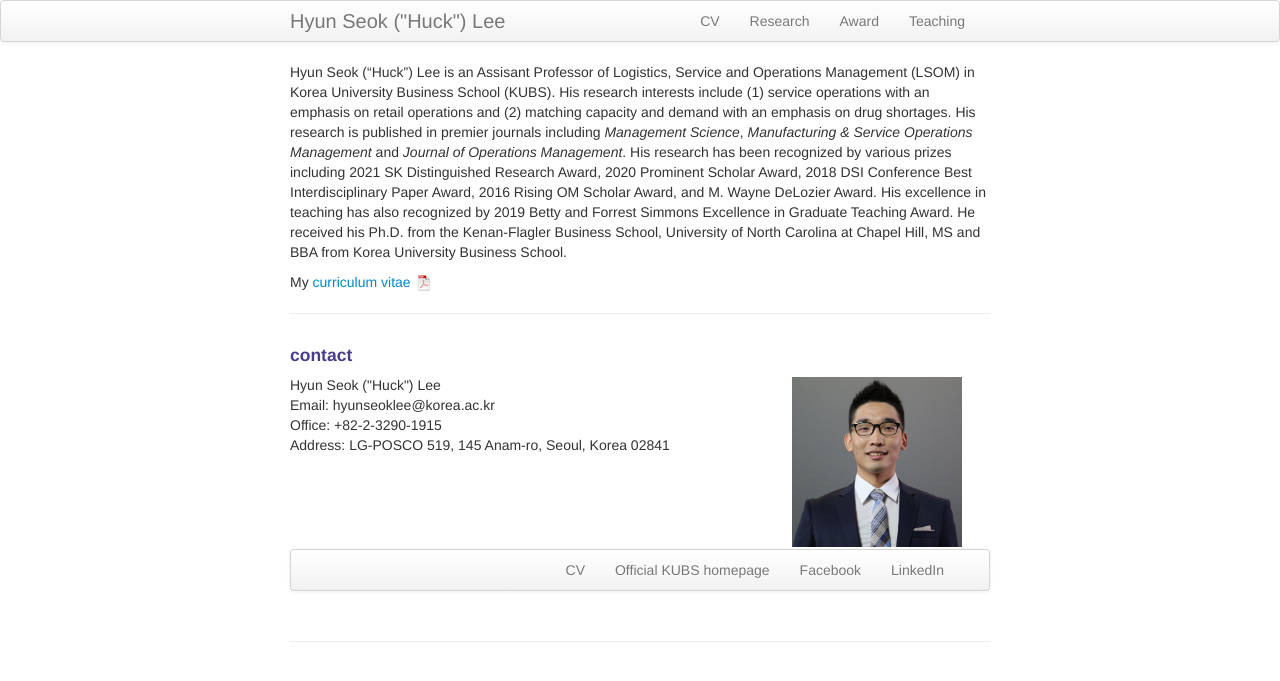
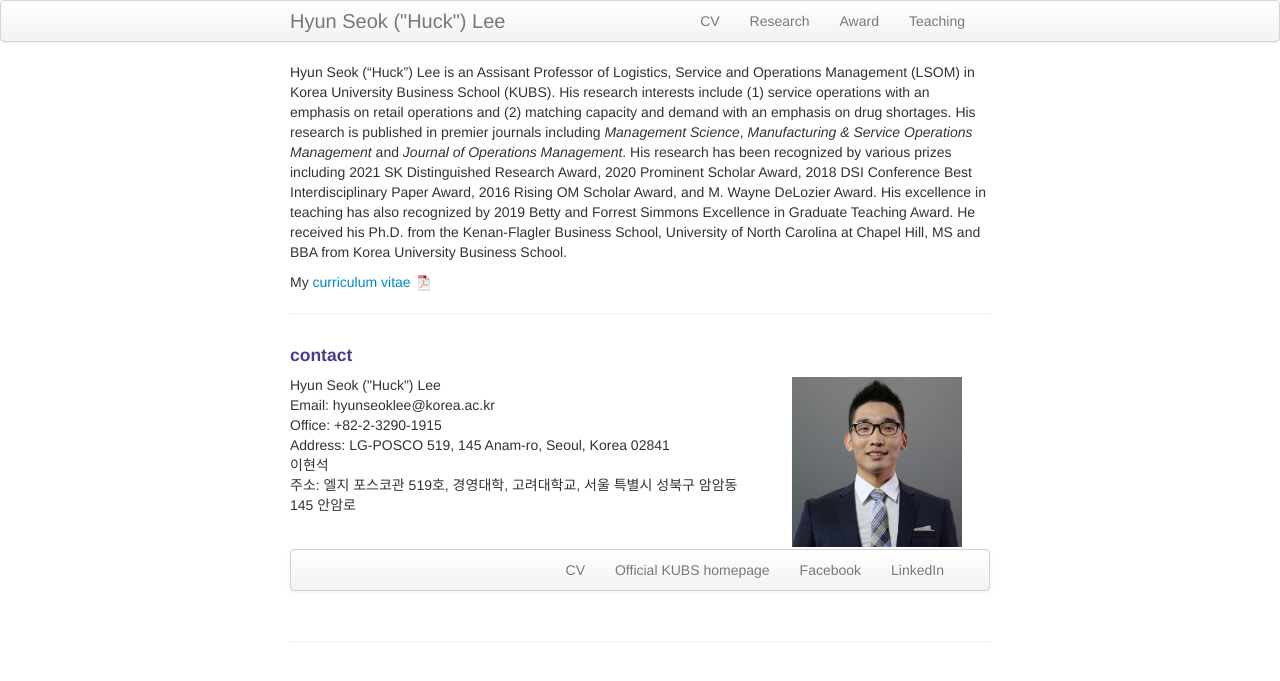
Before and after one commit to lordya2/lordya2.github.io, a Jekyll site: the page built from index.md, in a window 1280 px wide. Shown: the top 681 px of the page. Built offline with Jekyll 4.4.1, drawn with Linux system fonts in a browser that asks for light colours.

Commit message:
Update index.md

```diff
--- a/index.md
+++ b/index.md
@@ -22,7 +22,10 @@ My [curriculum vitae ![CV as pdf]({{ BASE_PATH }}/pages/icons16/pdf-icon.png)]({
             Email: hyunseoklee@korea.ac.kr<br/>
             Office: +82-2-3290-1915<br/>
             Address: LG-POSCO 519, 145 Anam-ro, Seoul, Korea 02841<br/>
-        </div>
+
+            이현석<br/>
+            주소: 엘지 포스코관 519호, 경영대학, 고려대학교, 서울 특별시 성북구 암암동 145 안암로<br/>
+            </div>
 
         <div class="span2">
         <a href="../assets/headshot.jpg">
```
